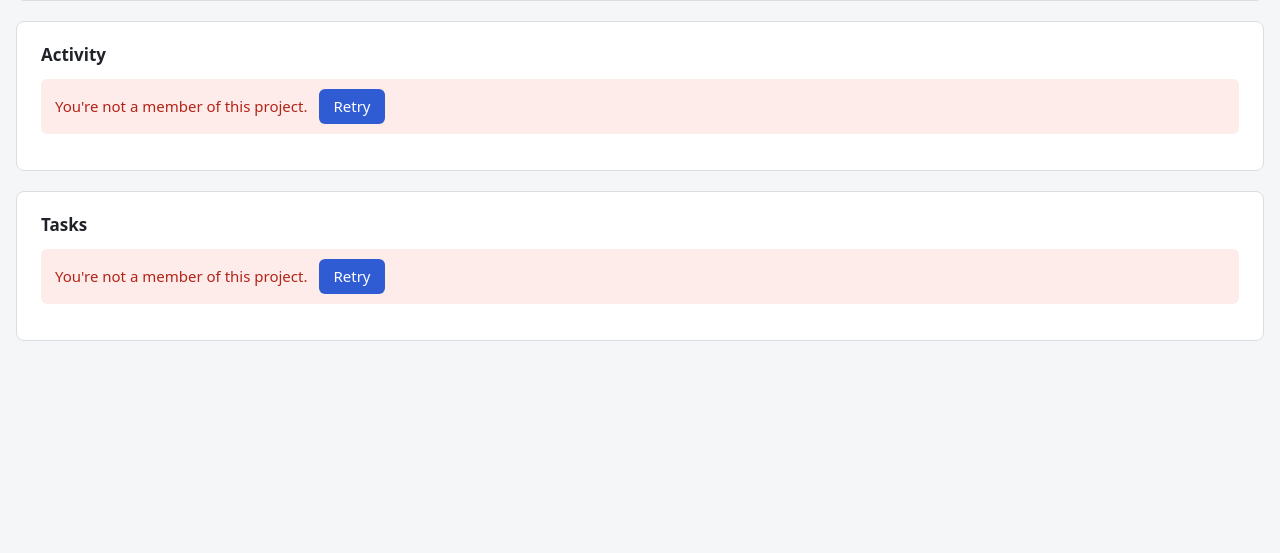
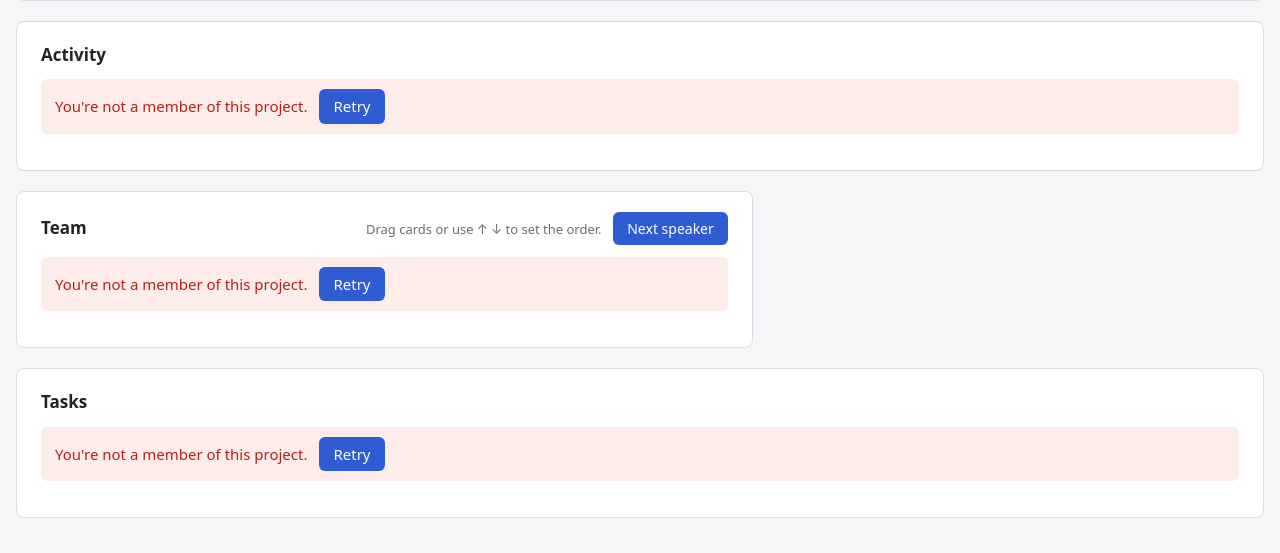
Before and after one commit to MrW3s/Orion, a Django app: template scheduler/tasks/templates/tasks/standup.html in a window 1280 px wide. Shown: the part 247-800 px from the top of the page. Run offline with Django 5.2, Linux system fonts and the light colour scheme; tables that the repository leaves empty hold one stand-in row (values such as "Sample post"); the template is opened without the code that fills it: values that come from a table or form of the project are taken from there, most other values are stand-ins (such as "Sample title", 1, 10 or a date in 2020).

Commit message:
Standup page: per-person cards with drag-to-reorder and Next speaker
Each team member's card shows what they completed in the window, what's in
progress now and what's blocked (with the reason). Members with no activity
say so. Drag (or the arrow buttons, for touch and keyboard) reorders the
cards and saves the order for the whole project. Next speaker highlights and
scrolls to the next card.

```diff
--- a/scheduler/tasks/static/tasks/standup.js
+++ b/scheduler/tasks/static/tasks/standup.js
@@ -185,11 +185,68 @@
     return item ? item.label : kind;
   }
 
+  // ---- Per-person cards (AC5) ----------------------------------------------
+  function renderPeople(container, people, ctx = {}) {
+    const h = maker(container.ownerDocument);
+    if (!people || !people.length) return renderEmpty(container, "No team members on this project yet.");
+    const ids = people.map((p) => p.user_id);
+    const move = (from, to) => {
+      if (to < 0 || to >= ids.length || from === to) return;
+      const next = ids.slice();
+      next.splice(to, 0, next.splice(from, 1)[0]);
+      if (ctx.onReorder) ctx.onReorder(next);
+    };
+    let dragged = null;
+
+    const list = (title, tasks, extra) => tasks.length ? h("div", { class: "person-list" },
+      h("div", { class: "small muted", text: `${title} (${tasks.length})` }),
+      h("ul", {}, tasks.map((t) => h("li", {}, t.title, extra ? extra(t) : null)))) : null;
+
+    const cards = people.map((person, index) => {
+      const body = person.active ? [
+        list("Completed in window", person.completed),
+        list("In progress now", person.in_progress),
+        list("Blocked", person.blocked, (t) => h("div", { class: "small reason", text: t.reason })),
+      ].filter(Boolean) : [];
+      if (person.active && !body.length) {
+        body.push(h("p", { class: "empty", text: "Active, but nothing completed, in progress or blocked." }));
+      }
+      if (!person.active) {
+        body.push(h("p", { class: "empty", text: "No activity in window." }),
+                  list("In progress now", person.in_progress),
+                  list("Blocked", person.blocked, (t) => h("div", { class: "small reason", text: t.reason })));
+      }
+      const card = h("li", {
+        class: "person" + (ctx.speaker === person.user_id ? " speaking" : "") + (person.active ? "" : " idle"),
+        draggable: "true", dataset: { userId: String(person.user_id) },
+        "aria-current": ctx.speaker === person.user_id ? "true" : null,
+        ondragstart: (e) => { dragged = index; e.dataTransfer.effectAllowed = "move";
+                              e.dataTransfer.setData("text/plain", String(person.user_id)); },
+        ondragover: (e) => { e.preventDefault(); card.classList.add("drop-target"); },
+        ondragleave: () => card.classList.remove("drop-target"),
+        ondrop: (e) => { e.preventDefault(); card.classList.remove("drop-target");
+                         if (dragged !== null) move(dragged, index); dragged = null; },
+      },
+        h("div", { class: "person-head" },
+          h("span", { class: "grip", "aria-hidden": "true", text: "⋮⋮" }),
+          h("strong", { text: person.name }),
+          h("span", { class: "order-buttons" },
+            h("button", { type: "button", class: "link", "aria-label": `Move ${person.name} up`,
+                          disabled: index === 0, onclick: () => move(index, index - 1) }, "↑"),
+            h("button", { type: "button", class: "link", "aria-label": `Move ${person.name} down`,
+                          disabled: index === people.length - 1, onclick: () => move(index, index + 1) }, "↓"))),
+        body);
+      return card;
+    });
+    return fill(container, h("ol", { class: "people" }, cards));
+  }
+
   // Section name -> renderer(container, data, ctx). The other sections add themselves below.
   const RENDERERS = {
     tiles: (el, data, ctx) => renderTiles(el, data, ctx),
     tasks: (el, data, ctx) => renderTaskList(el, data, ctx),
     timeline: (el, data, ctx) => renderTimeline(el, data, ctx),
+    people: (el, data, ctx) => renderPeople(el, data, ctx),
   };
 
   // ---- The page -----------------------------------------------------------
@@ -202,7 +259,7 @@
     const windowSelect = root.querySelector("#window-select");
     const customRange = root.querySelector("#custom-range");
     const windowError = root.querySelector("#window-error");
-    const state = { data: {}, filter: null, loaded: false };
+    const state = { data: {}, filter: null, loaded: false, speaker: null };
 
     const body = (name) => root.querySelector(`section[data-section="${name}"] .sec-body`);
 
@@ -229,10 +286,44 @@
         }
       },
       onClearFilter() { state.filter = null; render("tiles"); render("tasks"); },
-      csrf: root.dataset.csrf,
-      orderUrl: root.dataset.orderUrl,
-      fetch: fetchFn,
+      get speaker() { return state.speaker; },
+      onReorder: (ids) => saveOrder(ids),
     };
+
+    // ---- Speaking order -------------------------------------------------
+    async function saveOrder(ids) {
+      const before = state.data.people;
+      const byId = new Map(before.map((p) => [p.user_id, p]));
+      state.data.people = ids.map((id) => byId.get(id));
+      render("people");
+      try {
+        const response = await fetchFn(root.dataset.orderUrl, {
+          method: "PUT", credentials: "same-origin",
+          headers: { "Content-Type": "application/json", Accept: "application/json",
+                     "X-CSRFToken": root.dataset.csrf },
+          body: JSON.stringify({ user_ids: ids }),
+        });
+        if (!response.ok) throw new Error(String(response.status));
+      } catch (err) {
+        state.data.people = before;
+        render("people");
+        const el = body("people");
+        if (el) el.prepend(maker(doc)("div", { class: "msg msg-error", role: "alert",
+                                               text: "The new order wasn't saved. Try again." }));
+      }
+    }
+
+    function nextSpeaker() {
+      const people = Array.isArray(state.data.people) ? state.data.people : [];
+      if (!people.length) return;
+      const at = people.findIndex((p) => p.user_id === state.speaker);
+      state.speaker = people[(at + 1) % people.length].user_id;
+      render("people");
+      const card = root.querySelector(`.person[data-user-id="${state.speaker}"]`);
+      if (card && card.scrollIntoView) card.scrollIntoView({ behavior: "smooth", block: "center" });
+    }
+    const nextButton = root.querySelector("#next-speaker");
+    if (nextButton) nextButton.addEventListener("click", nextSpeaker);
 
     function tileFilter(tile) {
       return { key: tile.key, label: tile.label, ids: new Set(tile.task_ids) };
@@ -357,9 +448,9 @@
 
     const ready = load();
     const timer = options.autoRefresh === false ? null : win.setInterval(() => load(), REFRESH_MS);
-    return { ready, load, ctx, stop: () => timer && win.clearInterval(timer) };
+    return { ready, load, ctx, nextSpeaker, stop: () => timer && win.clearInterval(timer) };
   }
 
-  return { start, RENDERERS, renderTiles, renderTaskList, renderTimeline, renderEmpty, renderError,
+  return { start, RENDERERS, renderTiles, renderTaskList, renderTimeline, renderPeople, renderEmpty, renderError,
            renderSkeleton, maker, fill, fmt };
 });
--- a/scheduler/tasks/templates/tasks/_standup_styles.html
+++ b/scheduler/tasks/templates/tasks/_standup_styles.html
@@ -61,6 +61,24 @@
   .swatch { display: inline-block; width: 18px; height: 18px; border-radius: 50%; background: var(--kind);
             color: #fff; font-size: 11px; line-height: 18px; text-align: center; flex: none; }
 
+  /* Person cards */
+  .people { list-style: none; padding: 0; margin: 0; display: grid; gap: 10px;
+            grid-template-columns: repeat(auto-fill, minmax(240px, 1fr)); }
+  .person { border: 1px solid var(--border); border-radius: 8px; padding: 10px 12px; background: var(--surface);
+            cursor: grab; scroll-margin: 80px; }
+  .person.idle { background: var(--bg); }
+  .person.drop-target { border-color: var(--accent); border-style: dashed; }
+  .person.speaking { border: 2px solid var(--accent); box-shadow: 0 0 0 4px #e8eefc; }
+  .person-head { display: flex; align-items: center; gap: 8px; margin-bottom: 4px; }
+  .person-head .grip { color: var(--muted); letter-spacing: -2px; }
+  .order-buttons { margin-left: auto; display: flex; gap: 6px; }
+  .order-buttons button { color: var(--accent); font-size: 16px; }
+  .order-buttons button:disabled { color: var(--border); cursor: default; }
+  .person-list ul { margin: 2px 0 8px; padding-left: 18px; }
+  .person .reason { color: #9a3412; }
+  .sec h2 .hint { margin-right: 8px; }
+  @media (max-width: 1024px) { .sec h2 .hint { display: none; } }
+
   /* Loading, empty and error states */
   .skeleton { background: linear-gradient(90deg, #eef0f3 25%, #f7f8fa 50%, #eef0f3 75%);
               background-size: 200% 100%; animation: shimmer 1.2s infinite; border-radius: 6px; }
--- a/scheduler/tasks/templates/tasks/standup.html
+++ b/scheduler/tasks/templates/tasks/standup.html
@@ -56,6 +56,21 @@
     <div class="sec-body">{% include "tasks/_standup_skeleton.html" %}</div>
   </section>
 
+  <div class="standup-grid">
+    <div>
+      <section class="card sec" data-section="people" aria-labelledby="h-people">
+        <h2 id="h-people">Team
+          <span class="actions">
+            <span class="small muted hint">Drag cards or use ↑ ↓ to set the order.</span>
+            <button type="button" id="next-speaker">Next speaker</button>
+          </span>
+        </h2>
+        <div class="sec-body">{% include "tasks/_standup_skeleton.html" %}</div>
+      </section>
+    </div>
+    <div id="standup-side"></div>
+  </div>
+
   <section class="card sec" data-section="tasks" aria-labelledby="h-tasks">
     <h2 id="h-tasks">Tasks</h2>
     <div class="sec-body">{% include "tasks/_standup_skeleton.html" %}</div>
```
